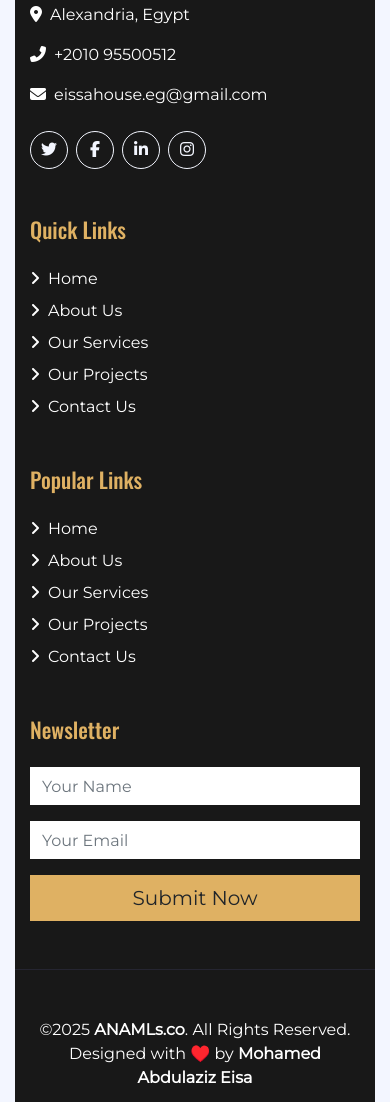
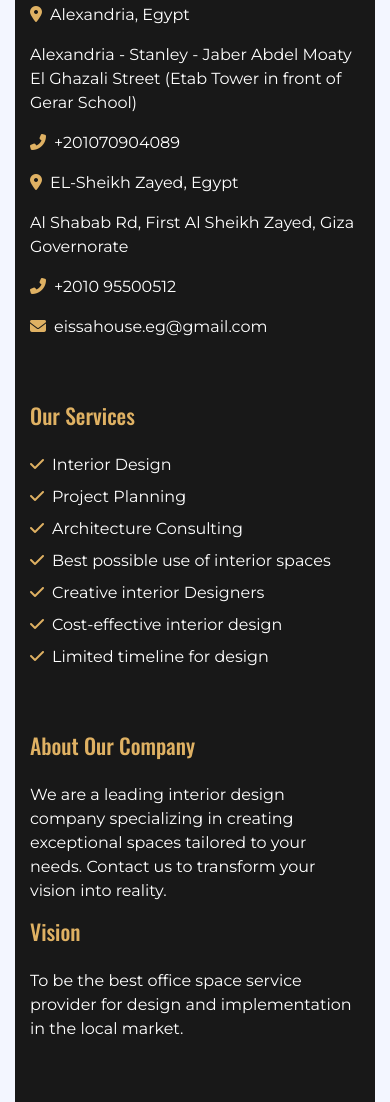
Before and after one commit to Mohammed-abdulaziz-eisa/eissa-house-Interior-Design-Website, a plain HTML site: page index.html in a window 390 px wide. Shown: the part 8350-9452 px from the top of the page. Drawn offline with nearby package versions, Linux system fonts and the light colour scheme; files that its build step writes are made by us from their sources.

Commit message:
footerbar-modification

```diff
--- a/index.html
+++ b/index.html
@@ -135,16 +135,6 @@
                     <div class="navbar-nav ml-auto py-0">
                         <a href="index.html" class="nav-item nav-link active">الرئيسية</a>
                         <a href="book.html" class="nav-item nav-link active">التسعير المجاني</a>
-                        <!-- <a href="about.html" class="nav-item nav-link">About</a> -->
-                        <!-- <a href="service.html" class="nav-item nav-link">Service</a> -->
-                       <!-- <a href="project.html" class="nav-item nav-link">Project</a>
-                        <div class="nav-item dropdown">
-                            <a href="#" class="nav-link dropdown-toggle" data-toggle="dropdown">Pages</a>
-                            <div class="dropdown-menu rounded-0 m-0">
-                                <a href="blog.html" class="dropdown-item">Blog Grid</a>
-                                <a href="single.html" class="dropdown-item">Blog Detail</a>
-                            </div>
-                        </div> -->
                         <a href="contact.html" class="nav-item nav-link">تواصل معنا</a>
                     </div>
                 </div>
@@ -746,44 +736,59 @@
 </div>
 <!-- Testimonial End -->
 
+
 <!-- Footer Start -->
 <div class="container-fluid bg-dark text-white py-5 px-sm-3 px-md-5">
     <div class="row pt-5">
+        <!-- Get In Touch -->
         <div class="col-lg-3 col-md-6 mb-5">
             <h4 class="text-primary mb-4">Get In Touch</h4>
-                <p><i class="fa fa-map-marker-alt mr-2"></i>Alexandria, Egypt</p>
-                <p><i class="fa fa-phone-alt mr-2"></i>+2010 95500512</p>
-                <p><i class="fa fa-envelope mr-2"></i>eissahouse.eg@gmail.com</p>
-                <div class="d-flex justify-content-start mt-4">
-                    <a class="btn btn-outline-light rounded-circle text-center mr-2 px-0" style="width: 38px; height: 38px;" href="#"><i class="fab fa-twitter"></i></a>
-                    <a class="btn btn-outline-light rounded-circle text-center mr-2 px-0" style="width: 38px; height: 38px;" href="#"><i class="fab fa-facebook-f"></i></a>
-                    <a class="btn btn-outline-light rounded-circle text-center mr-2 px-0" style="width: 38px; height: 38px;" href="#"><i class="fab fa-linkedin-in"></i></a>
-                    <a class="btn btn-outline-light rounded-circle text-center mr-2 px-0" style="width: 38px; height: 38px;" href="#"><i class="fab fa-instagram"></i></a>
+            <p><i class="fa fa-map-marker-alt mr-2 text-primary"></i>Alexandria, Egypt</p>
+            <p>
+                <a href="https://maps.app.goo.gl/8xs8YPaYyuKUcsM39" target="_blank" class="text-white">
+                    Alexandria - Stanley - Jaber Abdel Moaty El Ghazali Street (Etab Tower in front of Gerar School)
+                </a>
+            </p>
+            <p><i class="fa fa-phone-alt mr-2 text-primary"></i>+201070904089</p>
+            <p><i class="fa fa-map-marker-alt mr-2 text-primary"></i>EL-Sheikh Zayed, Egypt</p>
+            <p>
+                <a href="https://maps.app.goo.gl/PRkyecpATTsAASAF6" target="_blank" class="text-white">
+                    Al Shabab Rd, First Al Sheikh Zayed, Giza Governorate
+                </a>
+            </p>
+            <p><i class="fa fa-phone-alt mr-2 text-primary"></i>+2010 95500512</p>
+            <p><i class="fa fa-envelope mr-2 text-primary"></i>eissahouse.eg@gmail.com</p>
         </div>
+
+        <!-- Our Services -->
+        <div class="col-lg-3 col-md-6 mb-5">
+            <h4 class="text-primary mb-4">Our Services</h4>
+            <ul class="list-unstyled">
+            <li class="mb-2"><i class="fa fa-check text-primary mr-2"></i>Interior Design</li>
+            <li class="mb-2"><i class="fa fa-check text-primary mr-2"></i>Project Planning</li>
+            <li class="mb-2"><i class="fa fa-check text-primary mr-2"></i>Architecture Consulting</li>
+            <li class="mb-2"><i class="fa fa-check text-primary mr-2"></i>Best possible use of interior spaces</li>
+            <li class="mb-2"><i class="fa fa-check text-primary mr-2"></i>Creative interior Designers</li>
+            <li class="mb-2"><i class="fa fa-check text-primary mr-2"></i>Cost-effective interior design</li>
+            <li class="mb-2"><i class="fa fa-check text-primary mr-2"></i>Limited timeline for design </li>
+            </ul>
         </div>
+
+        <!-- About Our Company -->
         <div class="col-lg-3 col-md-6 mb-5">
-                <h4 class="text-primary mb-4">Quick Links</h4>
-                <div class="d-flex flex-column justify-content-start">
-                    <a class="text-white mb-2" href="#"><i class="fa fa-angle-right mr-2"></i>Home</a>
-                    <a class="text-white mb-2" href="#"><i class="fa fa-angle-right mr-2"></i>About Us</a>
-                    <a class="text-white mb-2" href="#"><i class="fa fa-angle-right mr-2"></i>Our Services</a>
-                    <a class="text-white mb-2" href="#"><i class="fa fa-angle-right mr-2"></i>Our Projects</a>
-                    <a class="text-white" href="#"><i class="fa fa-angle-right mr-2"></i>Contact Us</a>
-                </div>
-            </div>
-            <div class="col-lg-3 col-md-6 mb-5">
-                <h4 class="text-primary mb-4">Popular Links</h4>
-                <div class="d-flex flex-column justify-content-start">
-                    <a class="text-white mb-2" href="#"><i class="fa fa-angle-right mr-2"></i>Home</a>
-                    <a class="text-white mb-2" href="#"><i class="fa fa-angle-right mr-2"></i>About Us</a>
-                    <a class="text-white mb-2" href="#"><i class="fa fa-angle-right mr-2"></i>Our Services</a>
-                    <a class="text-white mb-2" href="#"><i class="fa fa-angle-right mr-2"></i>Our Projects</a>
-                    <a class="text-white" href="#"><i class="fa fa-angle-right mr-2"></i>Contact Us</a>
-                </div>
-            </div>
+            <h4 class="text-primary mb-4">About Our Company</h4>
+            <p class="text-white">
+                We are a leading interior design company specializing in creating exceptional spaces tailored to your needs. Contact us to transform your vision into reality.
+            <h4 class="text-primary mb-4">Vision</h4>
+            <p class="text-white">
+                To be the best office space service provider for design and implementation in the local market.
+            </p>
+        </div></p>
+
+        <!-- Newsletter -->
         <div class="col-lg-3 col-md-6 mb-5">
             <h4 class="text-primary mb-4">Newsletter</h4>
-                <form action="">
+            <form action="your-server-endpoint" method="POST">
                 <div class="form-group">
                     <input type="text" class="form-control border-0" placeholder="Your Name" required="required" />
                 </div>
@@ -795,11 +800,28 @@
                 </div>
             </form>
         </div>
-            <div class="container border-top border-secondary pt-5">
-                <p class="m-0 text-center text-white">
-                    &copy;2025 <a class="text-white font-weight-bold" href="#">ANAMLs.co</a>. All Rights Reserved. Designed with ♥️ by
-                    <a class="text-white font-weight-bold" href="https://www.linkedin.com/in/mohammed-abdulaziz-eisa/" target="_blank">Mohamed Abdulaziz Eisa</a>
+    </div>
+
+    <!-- Follow Us -->
+    <div class="row border-top border-secondary pt-4">
+        <div class="col-12 text-center">
+            <h4 class="text-primary mb-4">Follow Us</h4>
+            <div class="d-flex justify-content-center">
+                <a class="btn btn-outline-primary btn-social mx-1" href="https://www.facebook.com/eissahouse" target="_blank" aria-label="Facebook"><i class="fab fa-facebook-f"></i></a>
+                <a class="btn btn-outline-primary btn-social mx-1" href="https://www.linkedin.com/company/eissa-house/" target="_blank" aria-label="LinkedIn"><i class="fab fa-linkedin-in"></i></a>
+                <a class="btn btn-outline-primary btn-social mx-1" href="https://www.instagram.com/eissa.house/" target="_blank" aria-label="Instagram"><i class="fab fa-instagram"></i></a>
+                <a class="btn btn-outline-primary btn-social mx-1" href="https://youtu.be/sYXgpu4VqJs?si=MaoYJCIrEgHB22Qa" target="_blank" aria-label="YouTube"><i class="fab fa-youtube"></i></a>
+            </div>
+        </div>
+    </div>
+
+    <!-- Footer Bottom -->
+    <div class="container border-top border-secondary pt-4">
+        <p class="m-0 text-center text-white" style="font-size: 14px;">
+            &copy;2025 <a class="text-primary font-weight-bold" href="#">ANAMLs.co</a>. All Rights Reserved. Designed with <span style="color: #f00;">♥️</span> by
+            <a class="text-primary font-weight-bold" href="https://www.linkedin.com/in/mohammed-abdulaziz-eisa/" target="_blank">Mohamed Abdulaziz Eisa</a>
         </p>
+    </div>
 </div>
 <!-- Footer End -->
 
```
Also changed, not shown: book.html (+63 -42 lines), contact.html (+63 -42 lines), 1 other file. Lines whose indentation alone changed are shown as unchanged.
